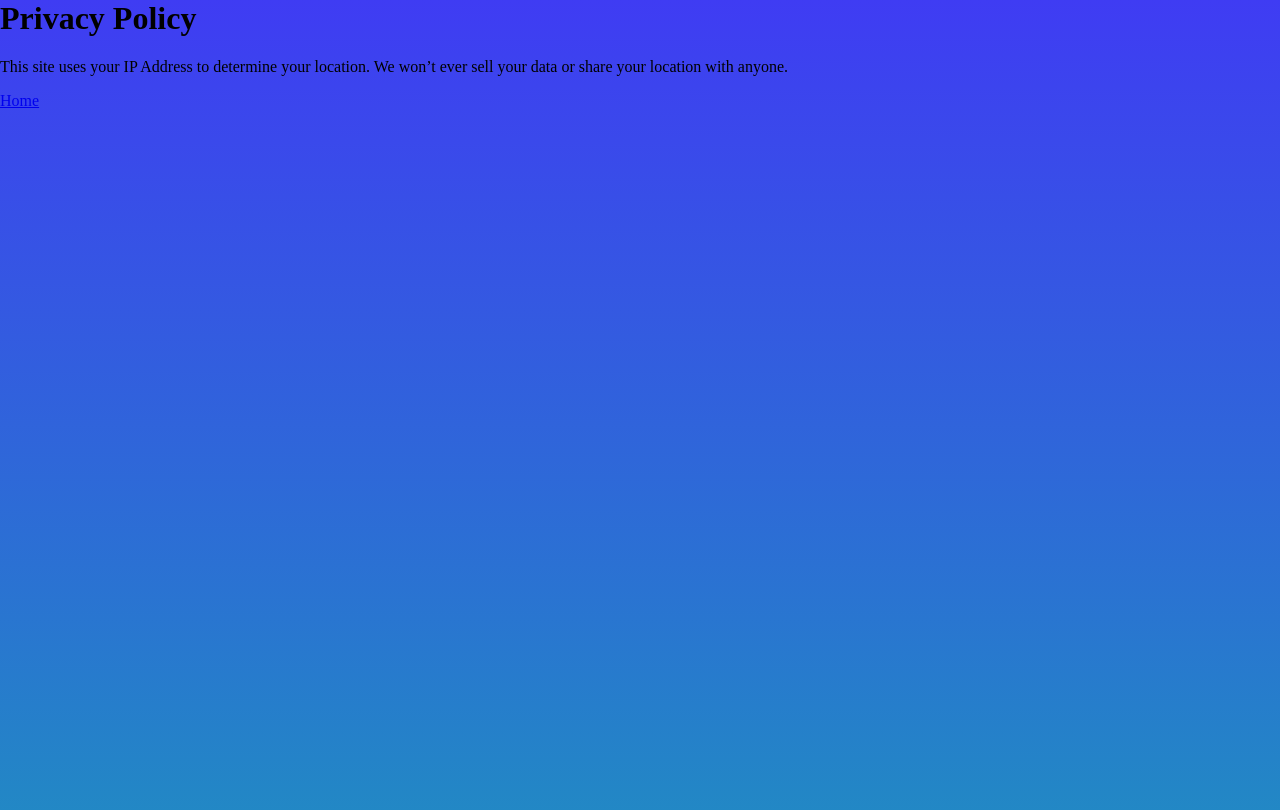
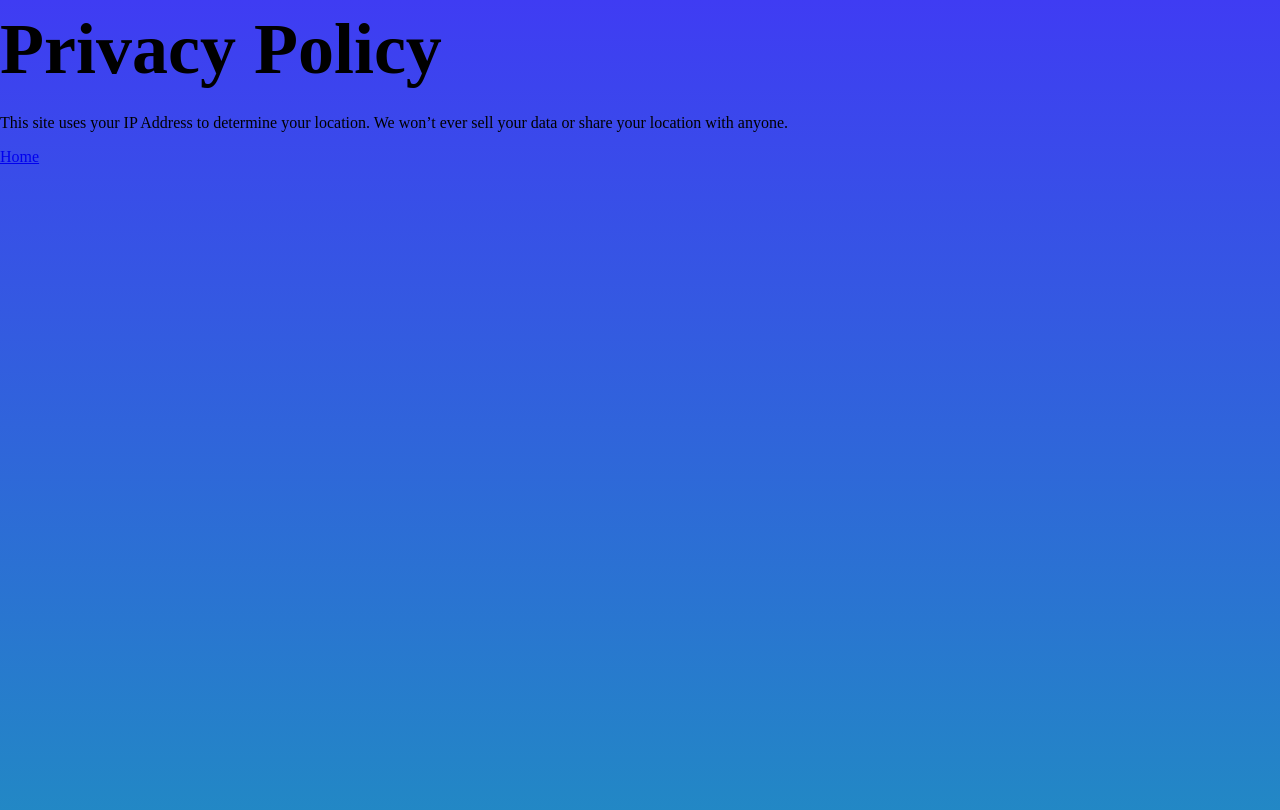
Before and after one commit to connorbreault/WebDevHomework, a Jekyll site: the page built from privacy.markdown, in a window 1280 px wide. Shown: the top 810 px of the page. Built offline with Jekyll 4.4.1, drawn with Linux system fonts in a browser that asks for light colours; nearby versions of some CDN libraries.

Commit message:
css refactor

```diff
--- a/css/home.css
+++ b/css/home.css
@@ -63,15 +63,17 @@ body {
         font-size: 24px;
         line-height: 33px;
     }
-
-    #cityAJAX{
+    h1{
         position: absolute;
         width: 215px;
         height: 49px;
         left: 80px;
         top: 405px;
+        font-style: normal;
+        font-weight: bold;
         font-size: 36px;
         line-height: 49px;
+        align-items: flex-end;
     }
 
     #privacyLink{
@@ -95,9 +97,14 @@ body {
         line-height: 87px;
         margin: 411px auto 0px auto
     }
-
-    #cityAJAX{
+    h1{
         font-style: normal;
+        font-weight: bold;
+        font-size: 72px;
+        line-height: 98px;
+        display: flex;
+        align-items: flex-end;
+        text-align: center;
         font-size: 72px;
         line-height: 98px;
         margin: 0px auto
```
